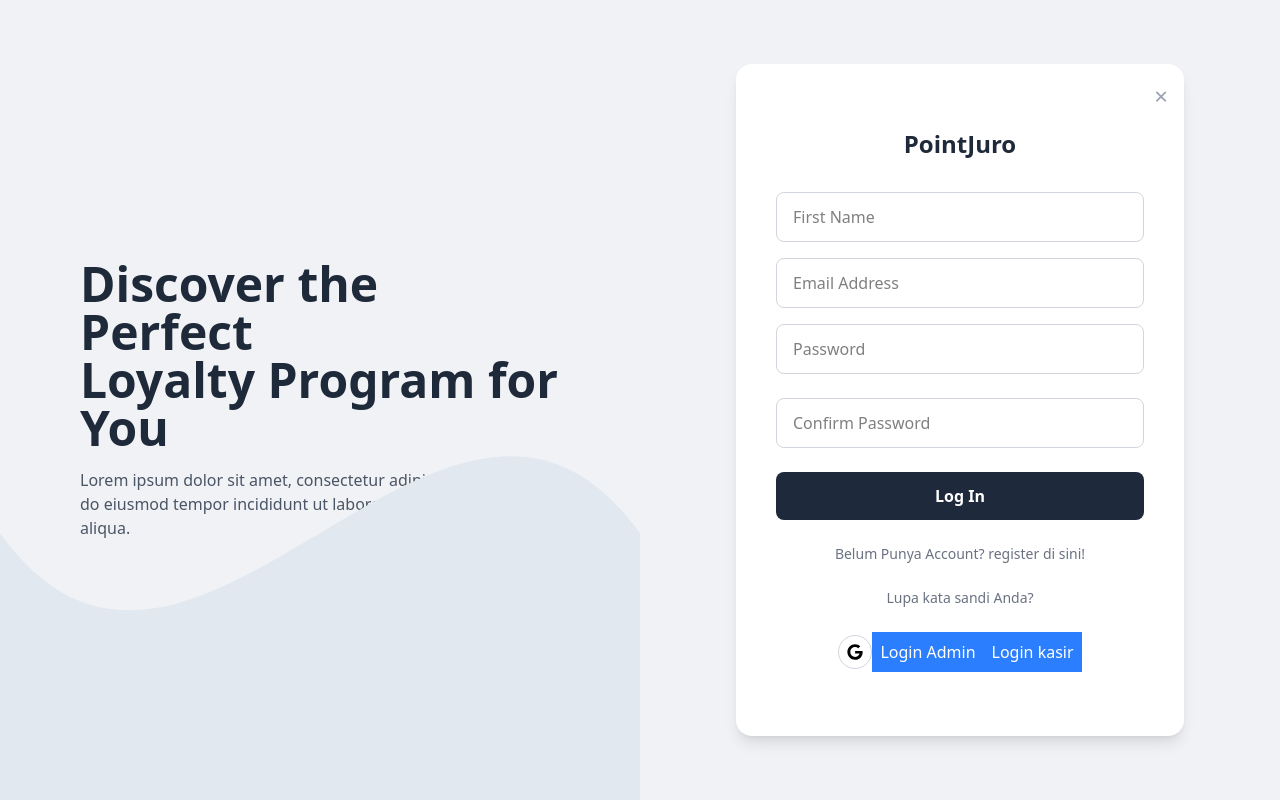
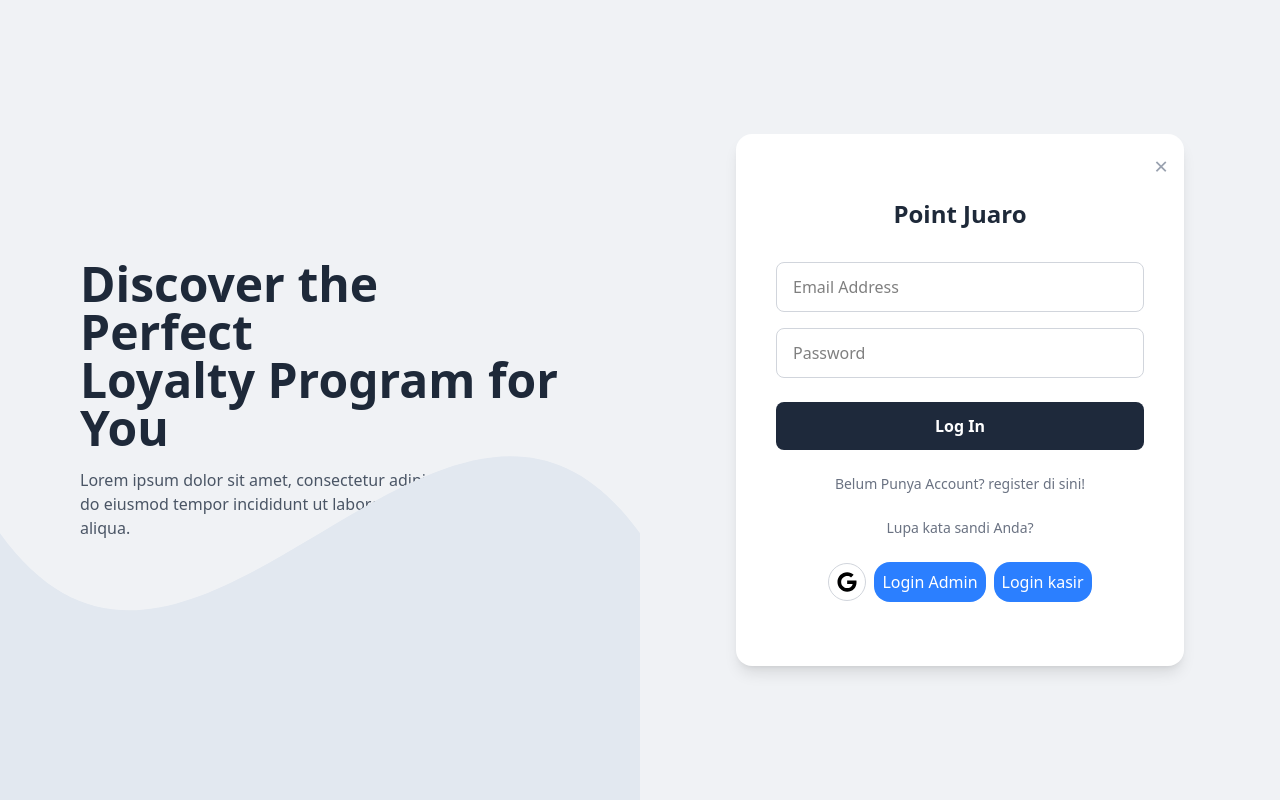
Before and after one commit to sakato-dev/final-project-hactiv8, a Next.js app: page /auth/login in a window 1280 px wide. Built offline with nearby package versions, Linux system fonts and the light colour scheme.

Commit message:
login page

```diff
--- a/src/app/auth/login/page.jsx
+++ b/src/app/auth/login/page.jsx
@@ -51,17 +51,19 @@
 
           <div className="text-center mb-8">
             <div className="inline-block mb-4">{/* <PointJuroLogo /> */}</div>
-            <h2 className="text-2xl font-semibold text-gray-800">PointJuro</h2>
+            <h2 className="text-2xl font-semibold text-gray-800">
+              Point Juaro
+            </h2>
           </div>
 
           <form onSubmit={handleSubmit}>
-            <div className="mb-4">
+            {/* <div className="mb-4">
               <input
                 type="text"
                 placeholder="First Name"
                 className="w-full px-4 py-3 border border-gray-300 rounded-lg focus:outline-none focus:ring-2 focus:ring-blue-500"
               />
-            </div>
+            </div> */}
             <div className="mb-4">
               <input
                 type="email"
@@ -82,13 +84,13 @@
                 required
               />
             </div>
-            <div className="mb-6">
+            {/* <div className="mb-6">
               <input
                 type="password"
                 placeholder="Confirm Password"
                 className="w-full px-4 py-3 border border-gray-300 rounded-lg focus:outline-none focus:ring-2 focus:ring-blue-500"
               />
-            </div>
+            </div> */}
             <button
               type="submit"
               className="w-full bg-[#1E293B] text-white py-3 rounded-lg font-semibold hover:bg-gray-900 transition duration-300"
@@ -105,14 +107,20 @@
             Lupa kata sandi Anda?
           </p>
 
-          <div className="flex items-center justify-center my-6">
-            <button className="p-2 border border-gray-300 rounded-full hover:bg-gray-100 transition duration-300">
+          <div className="flex items-center justify-center my-6 gap-2">
+            <button className="p-2 border border-gray-300 rounded-full hover:bg-gray-100 transition duration-300 text-xl">
               <FaGoogle />
             </button>
-            <Link href="/admin" className="p-2 bg-blue-500 text-white">
+            <Link
+              href="/admin"
+              className="p-2 bg-blue-500 text-white rounded-2xl"
+            >
               Login Admin
             </Link>
-            <Link href="/cashier" className="p-2 bg-blue-500 text-white">
+            <Link
+              href="/cashier"
+              className="p-2 bg-blue-500 text-white rounded-2xl"
+            >
               Login kasir
             </Link>
           </div>
```
